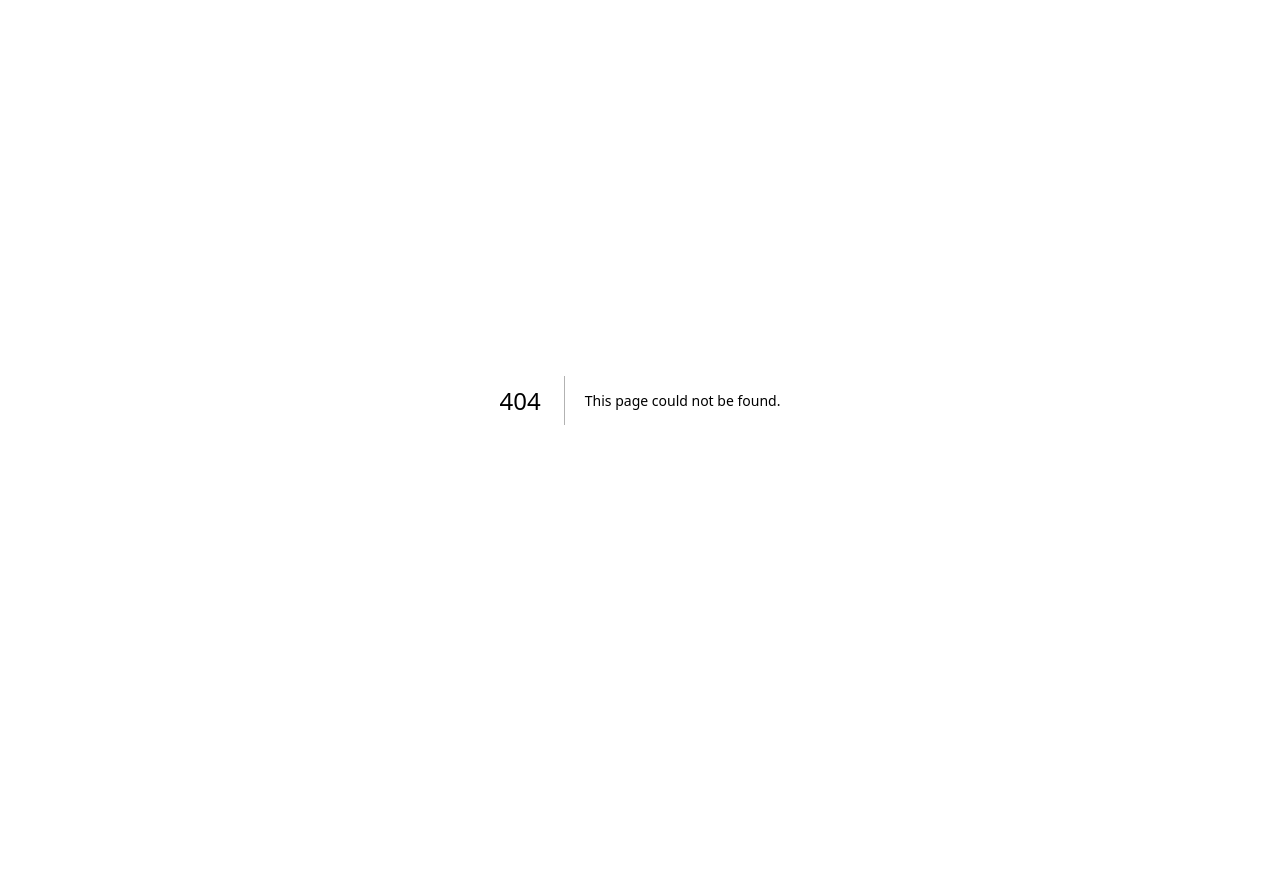
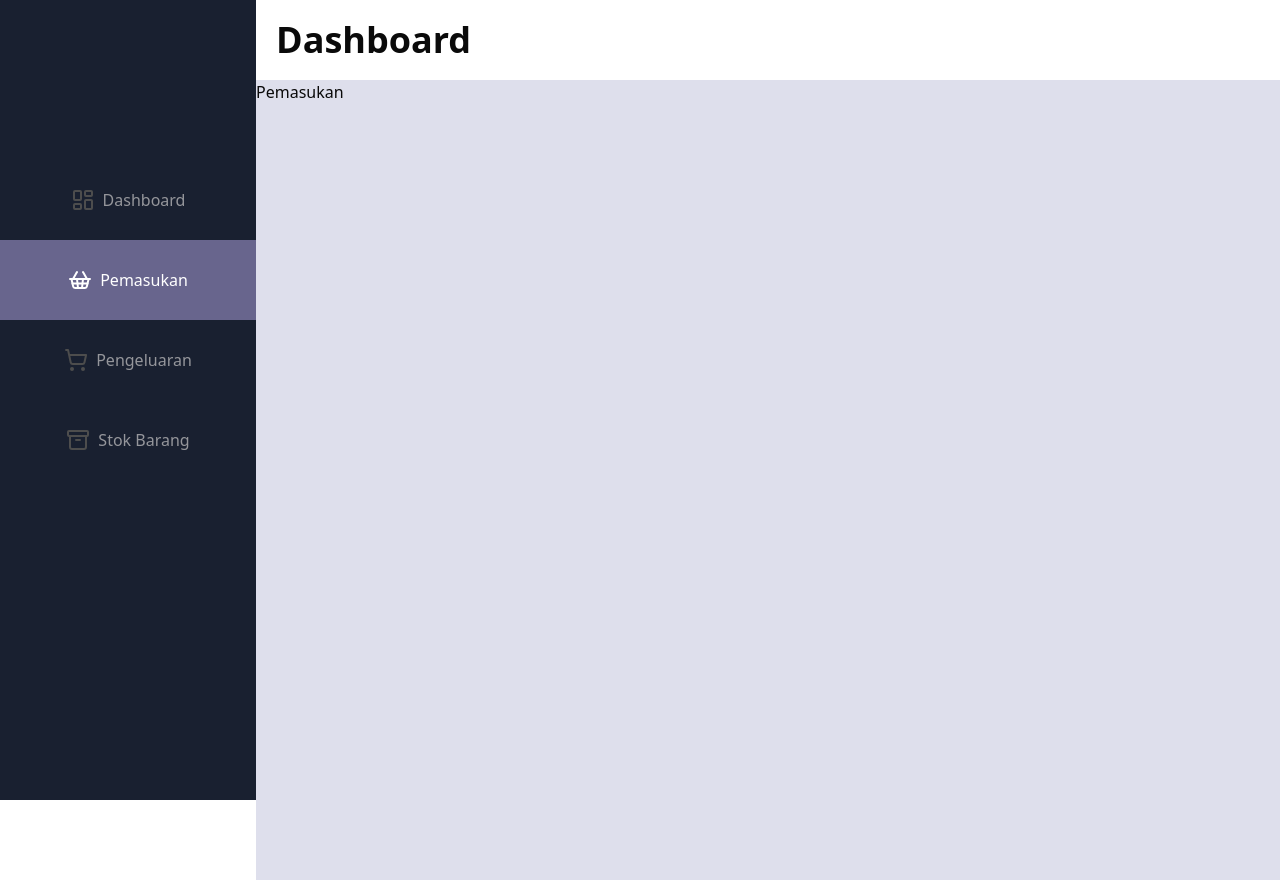
Before and after one commit to FaizYanuar/CatetinApp, a Next.js app: page /dashboard/pemasukan in a window 1280 px wide. Before the commit this address had no page. Before the commit the page ends 800 px from the top, so only its background shows below. Built offline with nearby package versions, Linux system fonts and the light colour scheme.

Commit message:
feat: add pemasukan page

```diff
--- a/app/(routes)/dashboard/_components/SideNav.jsx
+++ b/app/(routes)/dashboard/_components/SideNav.jsx
@@ -31,11 +31,15 @@ function SideNav() {
                   <button
 
                   className={`
-                    mx-auto hover:bg-[#787785] w-full h-20 items-center flex gap-2 justify-center hover:cursor-pointer
-                    ${path==link.path&&'bg-[#787785]'}
+                    group mx-auto  hover:bg-[#68658d] w-full h-20 items-center flex gap-2 justify-center hover:cursor-pointer transition-colors duration-300
+                    ${path==link.path&&'bg-[#68658d] text-white'}
                   `}>
-                      <link.image color="#D9D9D9"/>
-                      <h1 className='text-white'>{link.name}</h1>
+                      <link.image className={`
+                        w-6 h-6
+                        ${path === link.path ? 'text-white' : 'text-[#4d4d4d]'}
+                        group-hover:text-white
+                      `}/>
+                      <h1 className={`text-[#95969B] ${path==link.path&&' text-white '} group-hover:text-white`}>{link.name}</h1>
                   </button>
                 </Link>
                 ))}
--- /dev/null
+++ b/app/(routes)/dashboard/pemasukan/page.jsx
@@ -0,0 +1,9 @@
+import React from 'react'
+
+function Pemasukan() {
+  return (
+    <div className='bg-[#DEDFEC] h-screen'>Pemasukan</div>
+  )
+}
+
+export default Pemasukan
```
